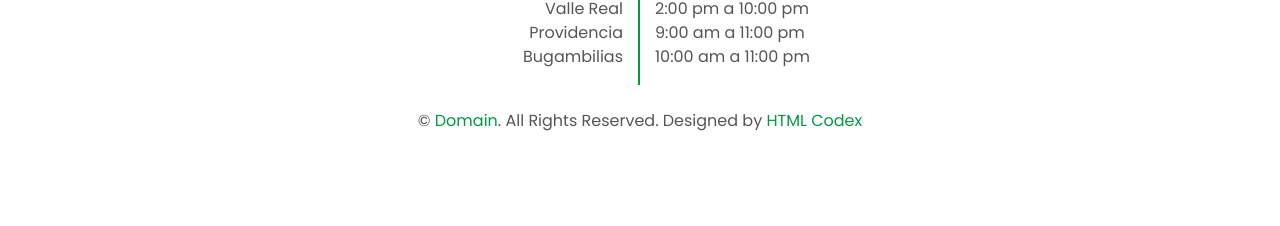
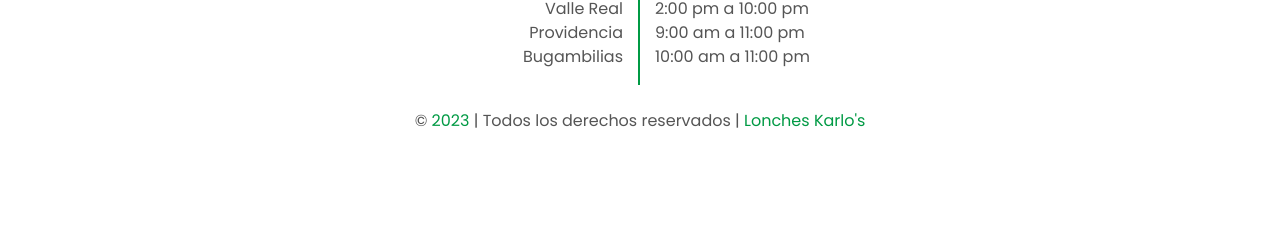
Before and after one commit to nightfury-04/loncheskarlos, a PHP site: page /about.php in a window 1280 px wide. Shown: the part 2620-2846 px from the top of the page. Run offline with PHP 8.4, Linux system fonts and the light colour scheme; style sheets or scripts are compiled from the project's sources; some libraries are stand-ins or nearby versions; some web fonts are replaced.

Commit message:
Add copy right

```diff
--- a/components/footer.php
+++ b/components/footer.php
@@ -65,8 +65,7 @@
                 </div>
                 <div class="col-12">
                     <p class="m-0">
-                        &copy; <a href="#">Domain</a>. All Rights Reserved. Designed by
-                        <a href="https://htmlcodex.com">HTML Codex</a>
+                        &copy; <span style="color: #009A44;">2023</span> | Todos los derechos reservados | <span style="color: #009A44;">Lonches Karlo's</span>
                     </p>
                 </div>
             </div>
```
